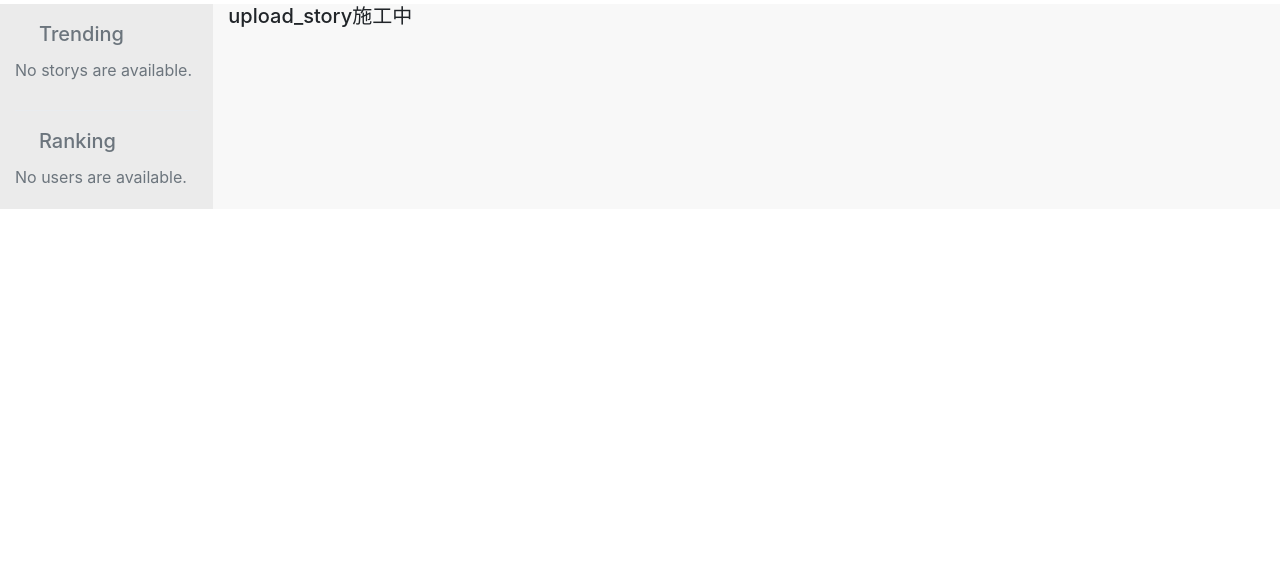
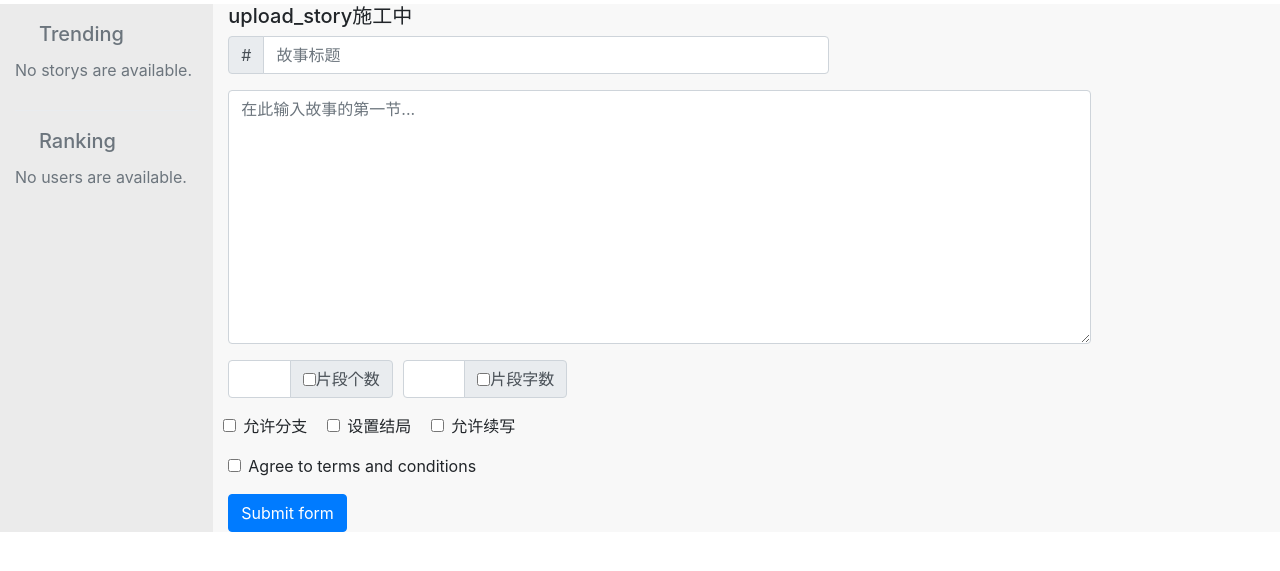
Before and after one commit to KaLuLas/ProjectPuzzoryAlter, a Django app: page /upload in a window 1280 px wide. Shown: the part 76-647 px from the top of the page. Run offline with Django 3.2, Linux system fonts and the light colour scheme; some libraries are stand-ins or nearby versions.

Commit message:
create story prototype

```diff
--- a/templates/index.html
+++ b/templates/index.html
@@ -216,6 +216,81 @@
                 <!-- DISPLAY UPLOAD STORY PAGE -->
                 {% elif display == 'upload_story' %}
                 <h5>upload_story施工中</h5>
+                <form>
+                    <div class="form-row">
+                        <div class="col-md-7 mb-3">
+                            <!-- <label for="DefaultTitle">Title</label> -->
+                            <div class="input-group">
+                                <div class="input-group-prepend">
+                                    <span class="input-group-text" id="StoryTitlePrepend">#</span>
+                                </div>
+                                <input type="text" class="form-control" id="DefaultTitle" placeholder="故事标题"
+                                    aria-describedby="StoryTitlePrepend" required>
+                            </div>
+                        </div>
+                    </div>
+                    <div class="form-row">
+                        <div class="col-md-10 mb-3">
+                            <textarea type="text" class="form-control" id="storyFirstSeg" rows="10"
+                                placeholder="在此输入故事的第一节..." required></textarea>
+                        </div>
+                    </div>
+
+                    <!-- decide frag count & words limit -->
+                    <div class="form-row mb-3">
+                        <div class="input-group col-md-2">
+                            <input type="text" class="form-control">
+                            <div class="input-group-append">
+                                <div class="input-group-text">
+                                    <input type="checkbox" id="fragCountSet">
+                                    <label class="form-check-label" for="fragSet">
+                                        片段个数
+                                    </label>
+                                </div>
+                            </div>
+                        </div>
+                        <div class="input-group col-md-2">
+                            <input type="text" class="form-control">
+                            <div class="input-group-append">
+                                <div class="input-group-text">
+                                    <input type="checkbox" id="fragWordSet">
+                                    <label class="form-check-label" for="fragSet">
+                                        片段字数
+                                    </label>
+                                </div>
+                            </div>
+                        </div>
+                    </div>
+                    <div class="form-row mb-3">
+                        <div class="form-check">
+                            <input class="form-check-input" type="checkbox" id="branchCheck">
+                            <label class="form-check-label" for="branchCheck" style="margin-right: 20px">
+                                允许分支
+                            </label>
+                        </div>
+                        <div class="form-check">
+                            <input class="form-check-input" type="checkbox" id="closedCheck">
+                            <label class="form-check-label" for="closedCheck" style="margin-right: 20px">
+                                设置结局
+                            </label>
+                        </div>
+                        <div class="form-check">
+                            <input class="form-check-input" type="checkbox" id="modifiedCheck">
+                            <label class="form-check-label" for="modifiedCheck" style="margin-right: 20px">
+                                允许续写
+                            </label>
+                        </div>
+                    </div>
+                    <div class="form-group">
+                        <div class="form-check">
+                            <input class="form-check-input" type="checkbox" value="" id="invalidCheck2" required>
+                            <label class="form-check-label" for="invalidCheck2">
+                                Agree to terms and conditions
+                            </label>
+                        </div>
+                    </div>
+                    <button class="btn btn-primary" type="submit">Submit form</button>
+                </form>
 
                 <!-- DISPLAY SYSTEM MESSAGE PAGE -->
                 {% elif display == 'system_message' %}
```
Lines whose indentation alone changed are shown as unchanged.
